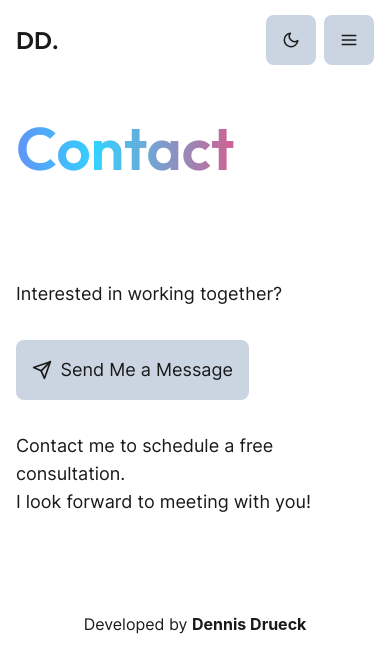
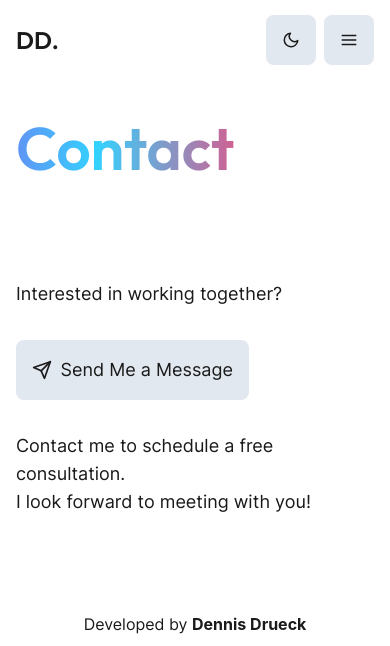
Before and after one commit to d5732/portfolio-astro, an Astro site: page /contact in a window 390 px wide. Shown: the top 646 px of the page. Built offline with nearby package versions, Linux system fonts and the light colour scheme; Astro itself is replaced by a stand-in of ours; a web font is replaced by a local one.

Commit message:
chore: slate-200

```diff
--- a/src/components/general/Navbar.astro
+++ b/src/components/general/Navbar.astro
@@ -31,14 +31,14 @@ import MobileMenu from "./MobileMenu.astro";
                 <button
                     aria-label="theme-button"
                     id="theme-button"
-                    class="ml-2 rounded-lg bg-slate-300 p-4 dark:bg-[#202020] dark:text-light"
+                    class="ml-2 rounded-lg bg-slate-200 p-4 dark:bg-[#202020] dark:text-light"
                 ></button>
             </li>
             <li>
                 <button
                     aria-label="mobile-menu-button"
                     id="mobile-menu-button"
-                    class="ml-2 block rounded-lg bg-slate-300 p-4 text-lg dark:bg-[#202020] dark:text-light sm:hidden"
+                    class="ml-2 block rounded-lg bg-slate-200 p-4 text-lg dark:bg-[#202020] dark:text-light sm:hidden"
                 >
                     <svg
                         id="mobile-menu-button-expand"
--- a/src/components/projects/ProjectArticle.astro
+++ b/src/components/projects/ProjectArticle.astro
@@ -90,7 +90,7 @@ const { isLazy } = Astro.props;
             environment && (
                 <div class="dark:text-light flex flex-wrap gap-x-1.5 gap-y-2 text-sm">
                     {environment.map((item) => (
-                        <div class="text-darkblue dark:text-blue inline-block rounded-full bg-slate-300 px-4 py-1.5 dark:bg-[#202020]">
+                        <div class="text-darkblue dark:text-blue inline-block rounded-full bg-slate-200 px-4 py-1.5 dark:bg-[#202020]">
                             {item}
                         </div>
                     ))}
--- a/src/pages/contact.astro
+++ b/src/pages/contact.astro
@@ -31,7 +31,7 @@ const { email } = info as IContactProps;
                             target="_blank"
                             href={info.resumeUrl}
                             aria-label="Send me a message me"
-                            class="rounded-lg bg-slate-300 p-4 dark:bg-[#202020] dark:text-light"
+                            class="rounded-lg bg-slate-200 p-4 dark:bg-[#202020] dark:text-light"
                         >
                             <svg
                                 xmlns="http://www.w3.org/2000/svg"
```
